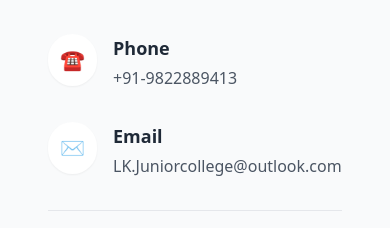
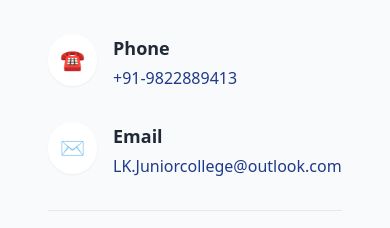
Before and after one commit to praneetkanojiya/Clg-Website, a Next.js app: page /contact in a window 390 px wide. Shown: the part 678-906 px from the top of the page. Built offline with nearby package versions, Linux system fonts and the light colour scheme.

Commit message:
Make phone and email addresses clickable across the site

```diff
--- a/components/Footer.js
+++ b/components/Footer.js
@@ -33,11 +33,11 @@ export default function Footer() {
                         </li>
                         <li className="flex items-start">
                             <span className="mr-2">&#9742;</span>
-                            <span>{contentData.contact.phone}</span>
+                            <a href={`tel:${contentData.contact.phone.replace(/[^0-9+]/g, '')}`} className="hover:text-white transition-colors">{contentData.contact.phone}</a>
                         </li>
                         <li className="flex items-start">
                             <span className="mr-2">&#9993;</span>
-                            <span>{contentData.contact.email}</span>
+                            <a href={`mailto:${contentData.contact.email}`} className="hover:text-white transition-colors">{contentData.contact.email}</a>
                         </li>
                     </ul>
                 </div>
--- a/components/Header.js
+++ b/components/Header.js
@@ -21,8 +21,8 @@ export default function Header() {
             <div className="bg-primary text-white text-xs sm:text-sm py-2">
                 <div className="container-custom flex flex-col sm:flex-row justify-between items-center space-y-2 sm:space-y-0">
                     <div className="flex flex-col sm:flex-row items-center space-y-1 sm:space-y-0 sm:space-x-4">
-                        <span>&#9993; {contentData.contact.email}</span>
-                        <span>&#9742; {contentData.contact.phone}</span>
+                        <a href={`mailto:${contentData.contact.email}`} className="hover:text-secondary transition-colors">&#9993; {contentData.contact.email}</a>
+                        <a href={`tel:${contentData.contact.phone.replace(/[^0-9+]/g, '')}`} className="hover:text-secondary transition-colors">&#9742; {contentData.contact.phone}</a>
                     </div>
                     <div className="flex space-x-3">
                         <a href="#" className="hover:text-secondary transition-colors">Facebook</a>
--- a/pages/contact.js
+++ b/pages/contact.js
@@ -35,7 +35,7 @@ export default function Contact() {
                                 <div className="bg-white p-3 rounded-full text-secondary text-xl mr-4 shadow-sm">&#9742;</div>
                                 <div>
                                     <h3 className="font-bold text-gray-800 text-lg">Phone</h3>
-                                    <p className="text-gray-600 mt-1">{contact.phone}</p>
+                                    <a href={`tel:${contact.phone.replace(/[^0-9+]/g, '')}`} className="text-primary hover:text-secondary mt-1 block transition-colors">{contact.phone}</a>
                                 </div>
                             </div>
 
@@ -43,7 +43,7 @@ export default function Contact() {
                                 <div className="bg-white p-3 rounded-full text-secondary text-xl mr-4 shadow-sm">&#9993;</div>
                                 <div>
                                     <h3 className="font-bold text-gray-800 text-lg">Email</h3>
-                                    <p className="text-gray-600 mt-1">{contact.email}</p>
+                                    <a href={`mailto:${contact.email}`} className="text-primary hover:text-secondary mt-1 block transition-colors">{contact.email}</a>
                                 </div>
                             </div>
 
```
